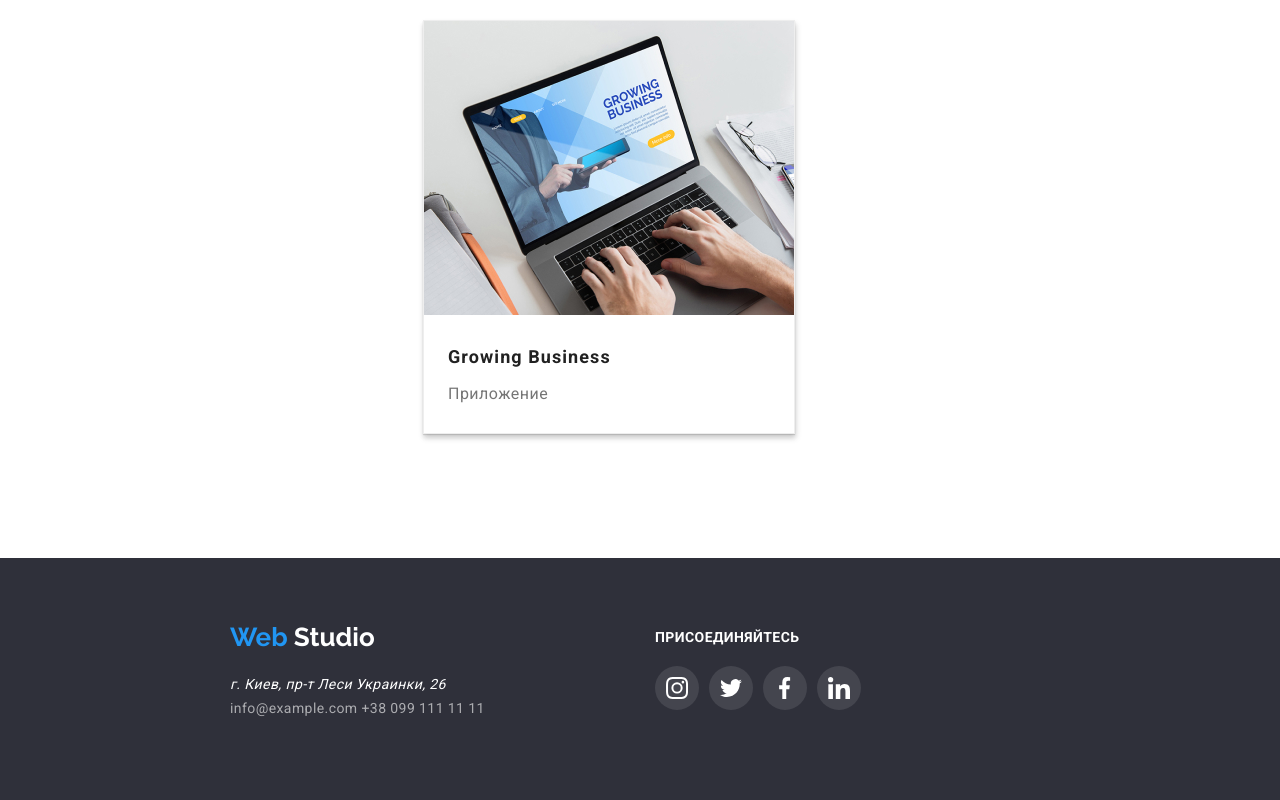
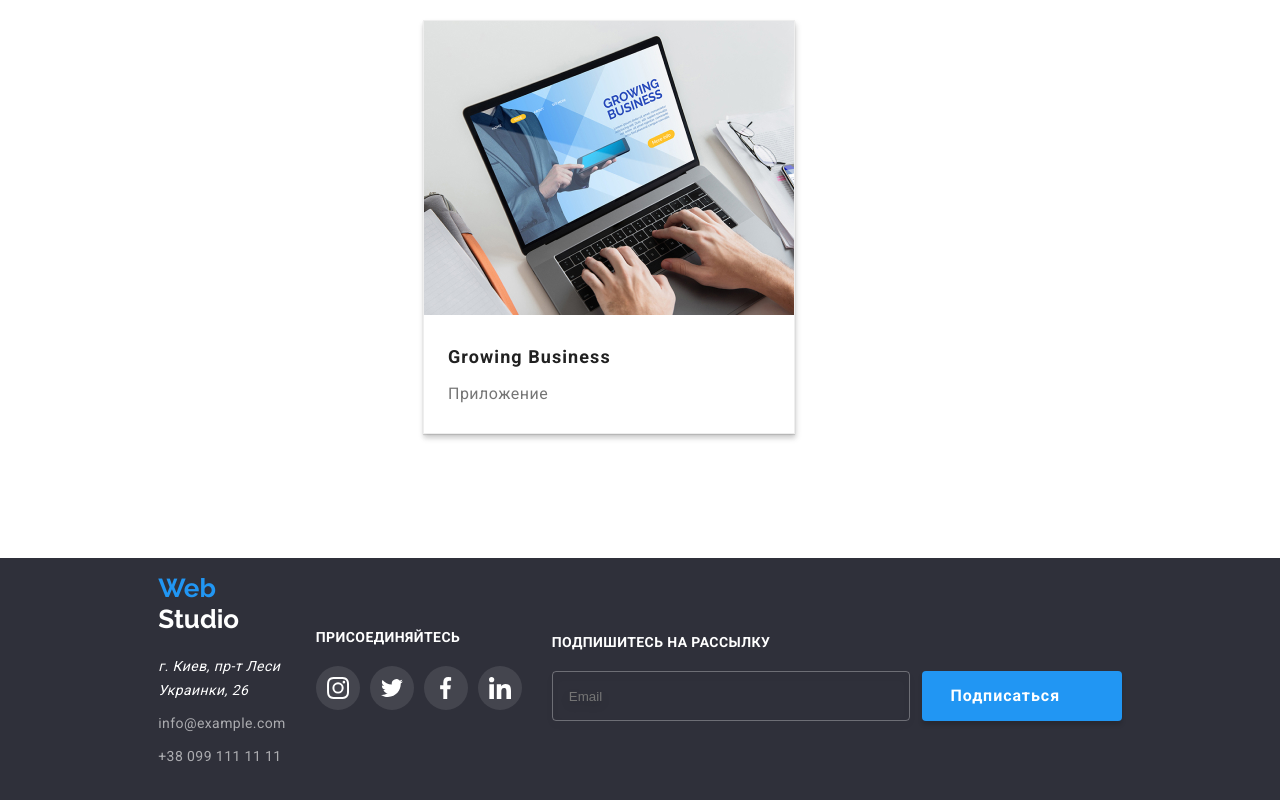
Before and after one commit to ScreameRRR/goit-markup-hw-06, a plain HTML site: page portfolio.html in a window 1280 px wide. Shown: the part 2043-2843 px from the top of the page. Drawn offline with Linux system fonts and the light colour scheme.

```diff
--- a/portfolio.html
+++ b/portfolio.html
@@ -17,7 +17,7 @@
       <nav class="container">
         <div class="nav-logo">
           <a href="/" class="logo-blue"
-            >Web<span class="logo-black"> Studio</span></a
+            >Web<span class="logo-black">Studio</span></a
           >
         </div>
         <div class="nav-menu">
@@ -187,9 +187,10 @@
       </section>
     </main>
     <!-- Підвал сайту -->
-    <footer class="footer-div-background">
-      <div>
-        <a href="/" class="logo-blue"
+    <footer class="footer-background">
+      <div class="footer-div-background">
+        <div class="footer-contacts">
+          <a href="/" class="logo-blue-footer"
             >Web <span class="logo-white">Studio</span></a
           >
           <address class="address-footer">
@@ -236,6 +237,20 @@
             </li>
           </ul>
         </div>
+
+        <div class="mail-subscribe">
+          <h3 class="join-title">Подпишитесь на рассылку</h3>
+          <form class="submit-form">
+            <input
+              class="submit"
+              type="email"
+              name="email"
+              placeholder="Email"
+            />
+            <button class="button-subscribe" type="submit">Подписаться</button>
+          </form>
+        </div>
+      </div>
     </footer>
   </body>
 </html>
```
Also changed, not shown: index.html (+1 -1 lines). Lines whose indentation alone changed are shown as unchanged.
